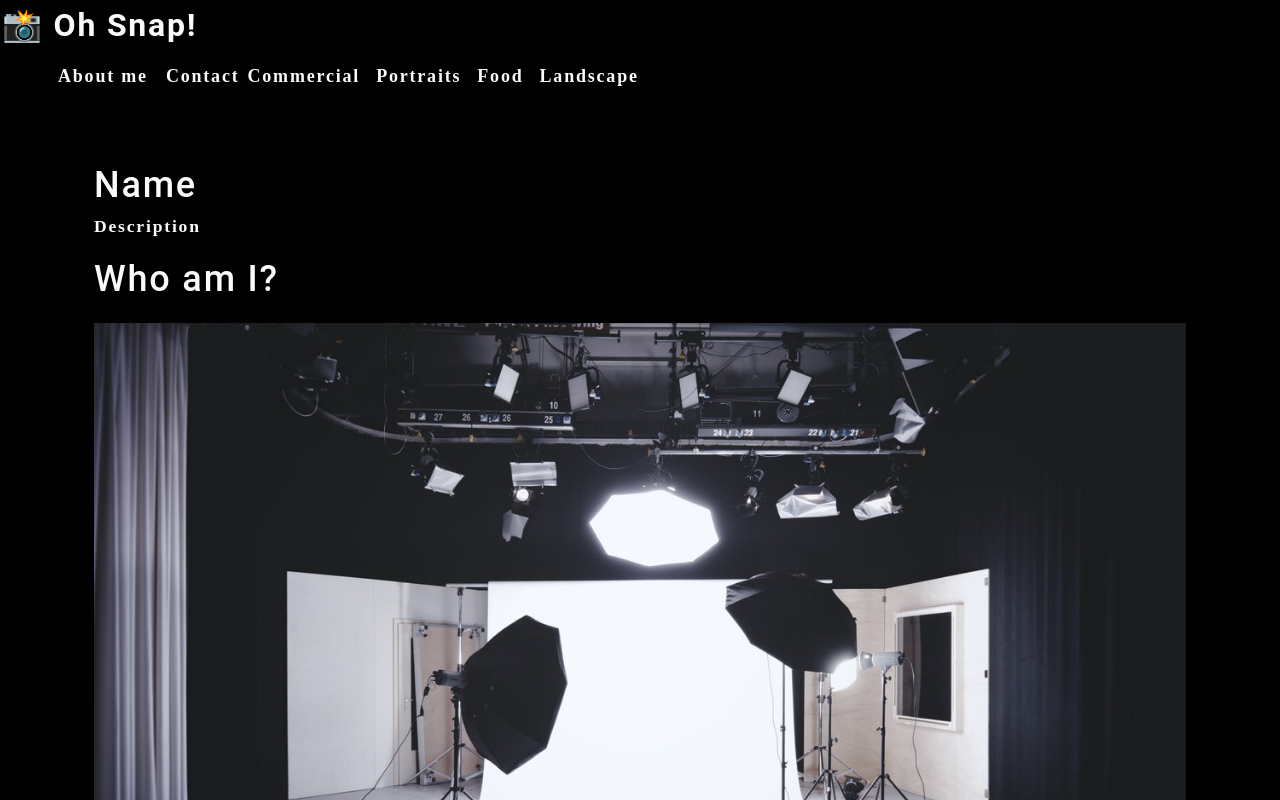
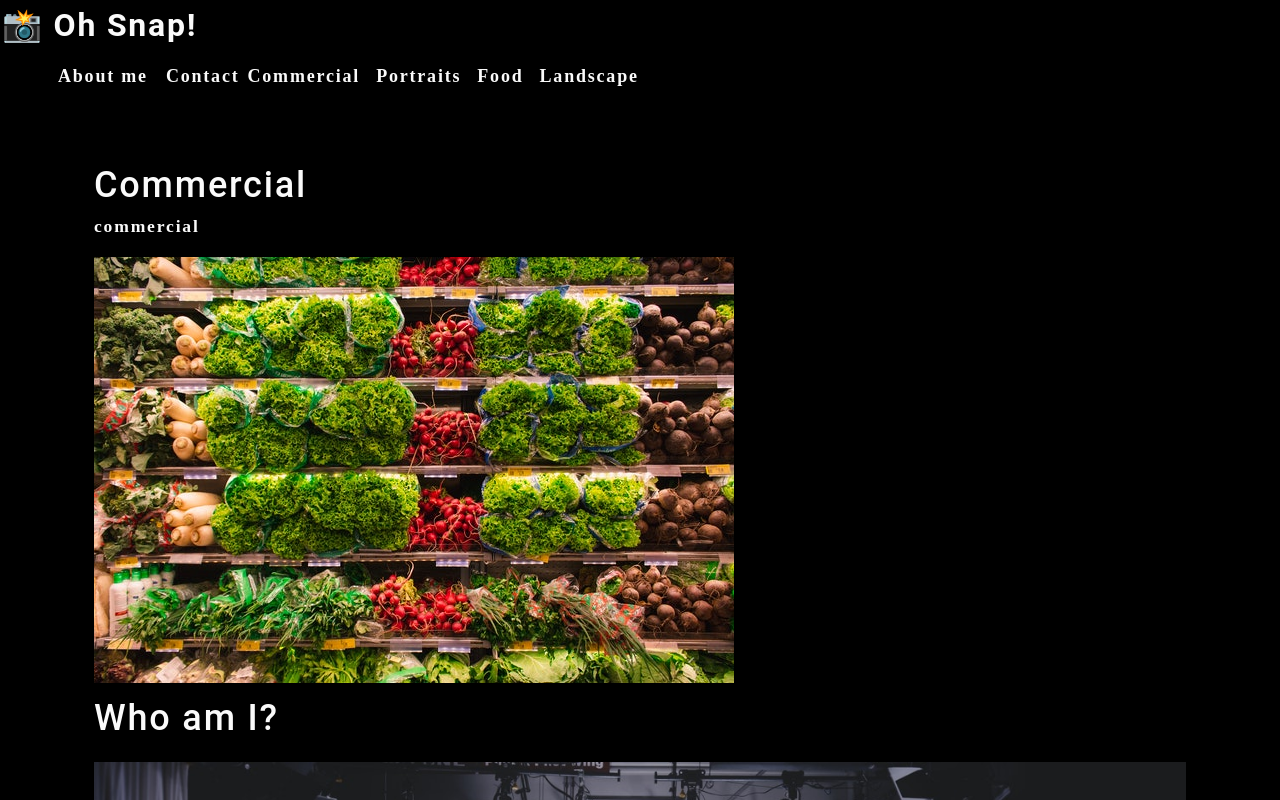
Before and after one commit to rbsantos-code/photo-port-refresh, a React (Create React App) app: page / in a window 1280 px wide. Shown: the top 800 px of the page. Built offline with nearby package versions, Linux system fonts and the light colour scheme.

Commit message:
render cat name and image

```diff
--- a/src/components/Gallery/index.js
+++ b/src/components/Gallery/index.js
@@ -1,10 +1,22 @@
 import React from 'react';
+import { capitalizeFirstLetter } from '../../utils/helpers';
+import photo from '../../assets/small/commercial/0.jpg';
 
-function Gallery() {
+function Gallery(props) {
+    const currentCategory = {
+        name: 'commercial',
+        description: 'Photos of grocery stores, food trucks, and other commercial projects',
+    };
+
     return (
         <section>
-            <h1>Name</h1>
-            <p>Description</p>
+            <h1>{capitalizeFirstLetter(currentCategory.name)}</h1>
+            <p>{currentCategory.name}</p>
+            <div>
+                <img
+                    src={photo}
+                />
+            </div>
         </section>
     );
 }
```
